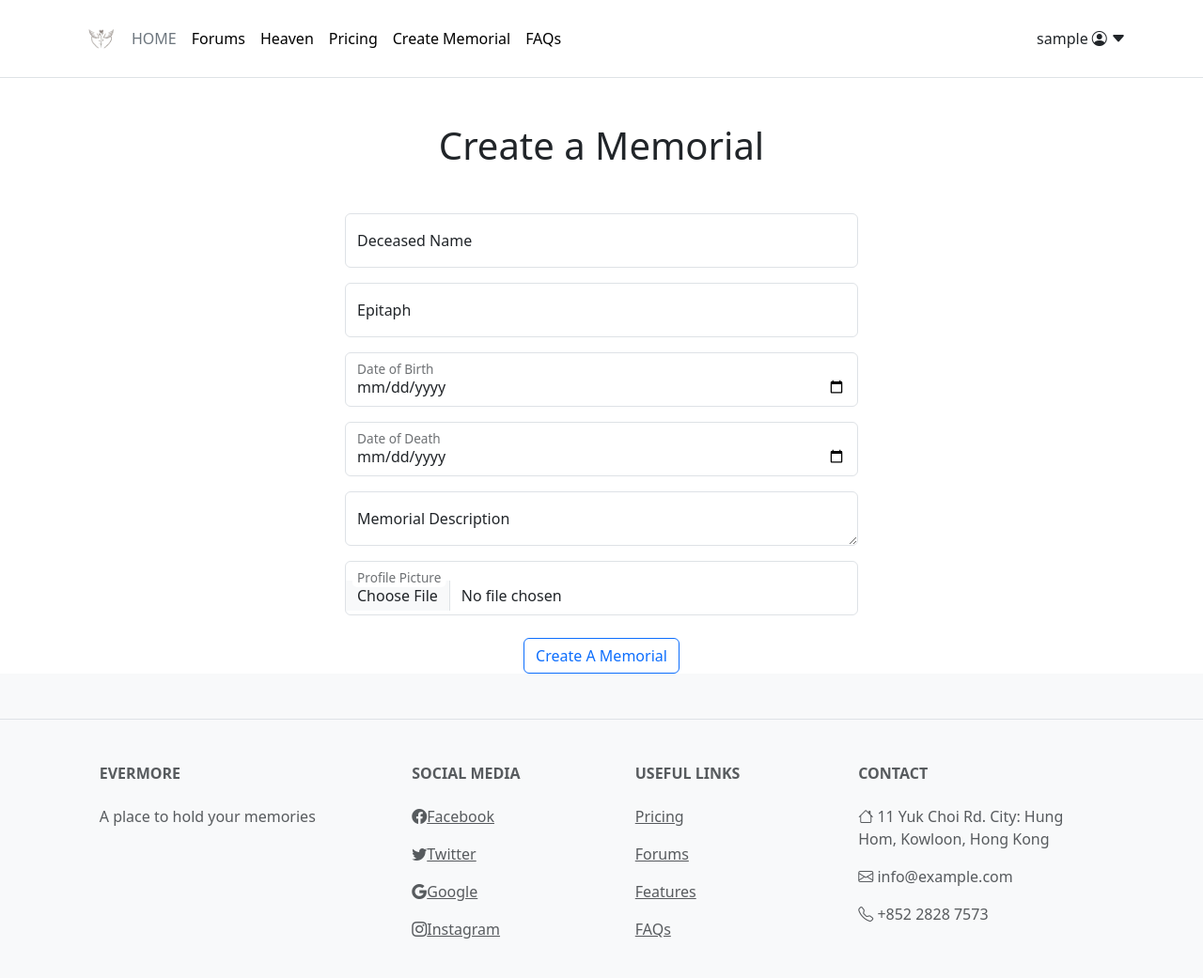
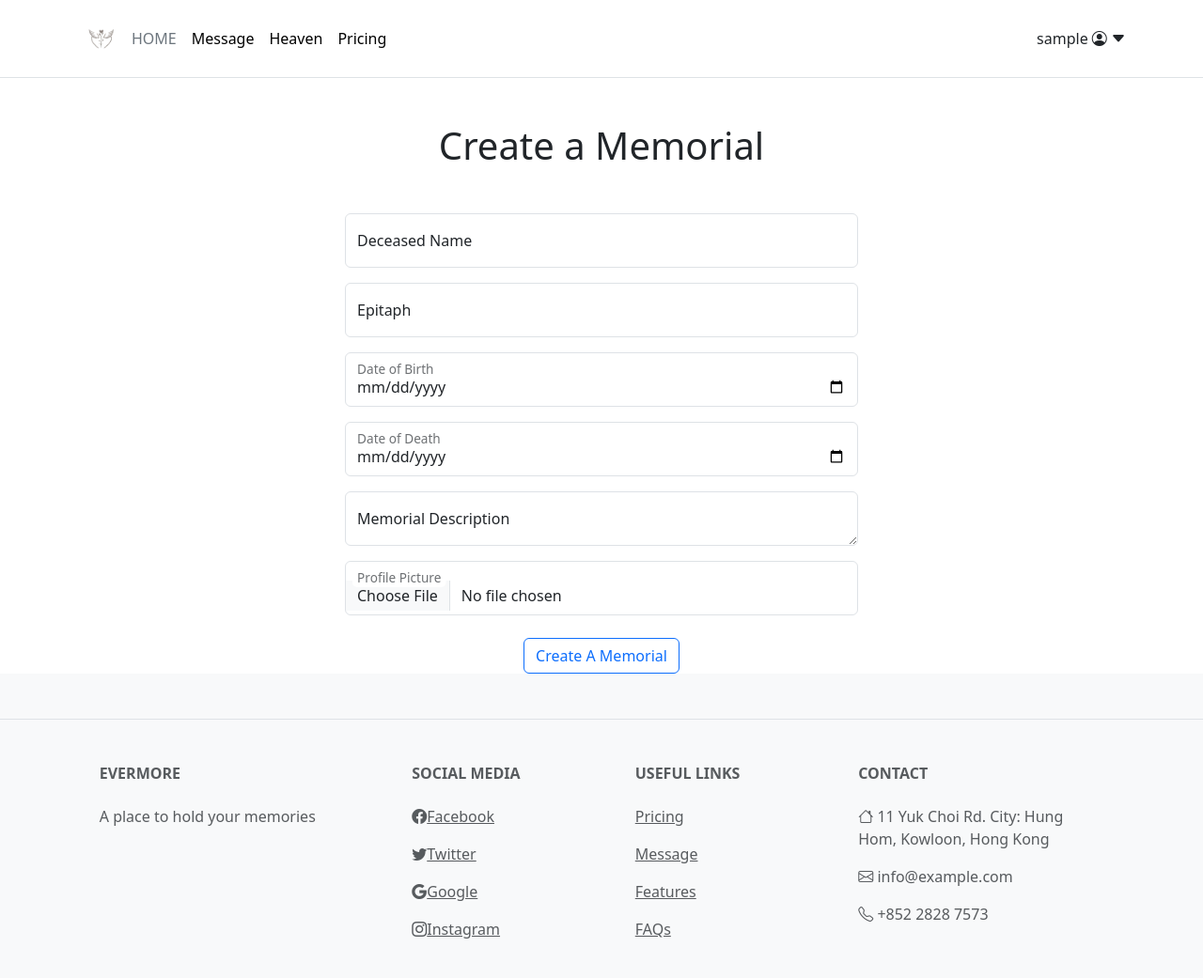
Before and after one commit to PolyU-INS-2022/3421-web, a Flask app: page /memorial/create in a window 1280 px wide. Shown: the whole page at 94% size. Run offline with Flask 3, Linux system fonts and the light colour scheme; the visitor is signed in with stand-in values (Sample User, id 1); some libraries are stand-ins or nearby versions.

Commit message:
Add files via upload

```diff
--- a/templates/base/footer.html
+++ b/templates/base/footer.html
@@ -57,7 +57,7 @@
             <a href="../price" class="text-reset">Pricing</a>
           </p>
           <p>
-            <a href="../forums" class="text-reset">Forums</a>
+            <a href="../message" class="text-reset">Message</a>
           </p>
           <p>
             <a href="../features" class="text-reset">Features</a>
--- a/templates/base/navbar.html
+++ b/templates/base/navbar.html
@@ -7,8 +7,8 @@
         {% if not current_user.is_authenticated %}
         <ul class="nav col-12 col-lg-auto me-lg-auto mb-2 justify-content-center mb-md-0">
           <li><a href="../memorial" class="nav-link px-2 link-secondary">HOME</a></li>
-          <li><a href="../forums" class="nav-link px-2 link-body-emphasis">Forums</a></li>
-          <li><a href="../heaven" class="nav-link px-2 link-body-emphasis">Heaven</a></li>
+          <li><a href="../message" class="nav-link px-2 link-body-emphasis">Message</a></li>
+          <li><a href="../heaven#main-content" class="nav-link px-2 link-body-emphasis">Heaven</a></li>
           <li><a href="../price" class="nav-link px-2 link-body-emphasis">Pricing</a></li>
           <li><a href="../features" class="nav-link px-2 link-body-emphasis">Features</a></li>
           <li><a href="../faq" class="nav-link px-2 link-body-emphasis">FAQs</a></li>
@@ -16,11 +16,9 @@
         {% else %}
         <ul class="nav col-12 col-lg-auto me-lg-auto mb-2 justify-content-center mb-md-0">
           <li><a href="../welcome" class="nav-link px-2 link-secondary">HOME</a></li>
-          <li><a href="../forums" class="nav-link px-2 link-body-emphasis">Forums</a></li>
-          <li><a href="../heaven" class="nav-link px-2 link-body-emphasis">Heaven</a></li>
+          <li><a href="../message" class="nav-link px-2 link-body-emphasis">Message</a></li>
+          <li><a href="../heaven#main-content" class="nav-link px-2 link-body-emphasis">Heaven</a></li>
           <li><a href="../price" class="nav-link px-2 link-body-emphasis">Pricing</a></li>
-          <li><a href="../create_memorial" class="nav-link px-2 link-body-emphasis">Create Memorial</a></li>
-          <li><a href="../faq" class="nav-link px-2 link-body-emphasis">FAQs</a></li>
         </ul>
         {% endif %}
 
@@ -35,8 +33,8 @@
           <a class="bi bi-person-circle text-reset" data-bs-toggle="dropdown" aria-expanded="false"></a>
           <a href="#" class="bi bi-caret-down-fill text-reset" id="triangle-icon" data-bs-toggle="dropdown" aria-expanded="false"></a>
           <ul class="dropdown-menu text-small">
-            <li><a class="dropdown-item" href="#">Wang Dan</a></li>
-            <li><a class="dropdown-item" href="#">Setting</a></li>
+            <li><a class="dropdown-item" href="../memorial/create">Create Memorial</a></li>
+            <li><a class="dropdown-item" href="../profile">Profile</a></li>
             <li><hr class="dropdown-divider"></li>
             <li><a class="dropdown-item" href="/logout">Sign out</a></li>
           </ul>
```
